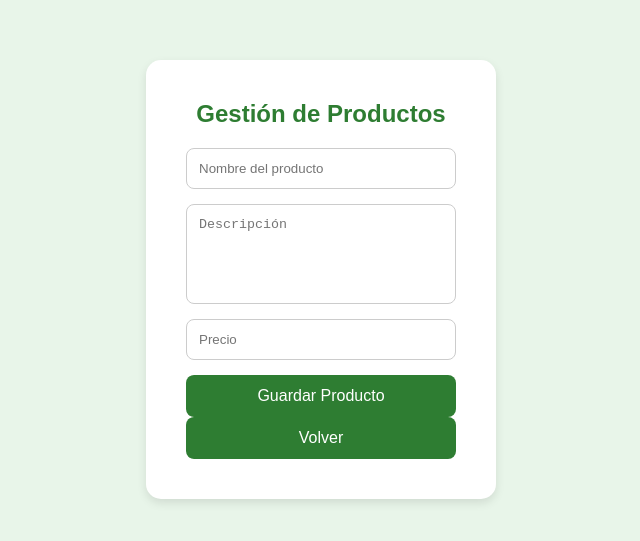
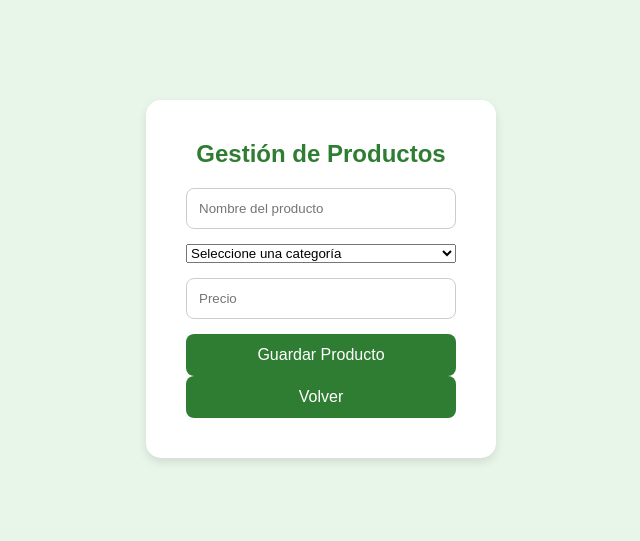
Before and after one commit to DaxterMcPain/proyecto, a React (Vite) app in the folder projectoweb/: page /products in a window 1280 px wide. Shown: the part 121-662 px from the top of the page, without its empty margins (319-959 px from the left). Built offline with nearby package versions, Linux system fonts and the light colour scheme.

Commit message:
Actualizando Gestion de productos

```diff
--- a/projectoweb/src/pages/Catalog.jsx
+++ b/projectoweb/src/pages/Catalog.jsx
@@ -3,7 +3,7 @@ import { useState } from "react";
 
 function Catalog() {
 
-    const productsData = [
+    const defaultProducts = [
         {
             id: 1,
             name: "Bolsa ecológica",
@@ -15,13 +15,21 @@ function Catalog() {
             name: "Botella reutilizable",
             category: "Hogar",
             price: 25
-        },
-        {
-            id: 3,
-            name: "Cepillo de bambú",
-            category: "Higiene",
-            price: 12
         }
+    ];
+
+    const savedProducts =
+        JSON.parse(localStorage.getItem("products")) || [];
+
+    const productsData = [
+        ...defaultProducts,
+        ...savedProducts
+    ];
+
+    const categories = [
+        ...new Set(
+            productsData.map(product => product.category)
+        )
     ];
 
     const [search, setSearch] = useState("");
@@ -84,10 +92,22 @@ function Catalog() {
                     value={category}
                     onChange={(e) => setCategory(e.target.value)}
                 >
-                    <option value="">Todas las categorías</option>
-                    <option value="Accesorios">Accesorios</option>
-                    <option value="Hogar">Hogar</option>
-                    <option value="Higiene">Higiene</option>
+                    <option value="">
+                        Todas las categorías
+                    </option>
+
+                    <option value="Accesorios">
+                        Accesorios
+                    </option>
+
+                    <option value="Hogar">
+                        Hogar
+                    </option>
+
+                    <option value="Higiene">
+                        Higiene
+                    </option>
+
                 </select>
 
                 <input
@@ -100,17 +120,11 @@ function Catalog() {
             </div>
 
             <div className="products-grid">
-
                 {filteredProducts.map((product) => (
-
                     <div className="product-card" key={product.id}>
-
                         <h3>{product.name}</h3>
-
                         <p>Categoría: {product.category}</p>
-
                         <p>S/ {product.price}</p>
-
                         <button onClick={() => addToCart(product)}>
                             Agregar
                         </button>
--- a/projectoweb/src/pages/ProductForm.jsx
+++ b/projectoweb/src/pages/ProductForm.jsx
@@ -4,22 +4,37 @@ import { Link } from "react-router-dom";
 function ProductForm() {
 
     const [name, setName] = useState("");
-    const [description, setDescription] = useState("");
+    const [category, setCategory] = useState("");
     const [price, setPrice] = useState("");
 
     const handleSubmit = (e) => {
         e.preventDefault();
 
-        const product = {
+        const newProduct = {
+            id: Date.now(),
             name,
-            description,
-            price
+            category,
+            price: Number(price)
         };
 
-        console.log(product);
+        const savedProducts =
+            JSON.parse(localStorage.getItem("products")) || [];
+
+        savedProducts.push(newProduct);
+
+        localStorage.setItem(
+            "products",
+            JSON.stringify(savedProducts)
+        );
 
         alert("Producto guardado");
+
+        setName("");
+        setCategory("");
+        setPrice("");
     };
+
+
 
     return (
         <div className="home">
@@ -36,11 +51,27 @@ function ProductForm() {
                         onChange={(e) => setName(e.target.value)}
                     />
 
-                    <textarea
-                        placeholder="Descripción"
-                        value={description}
-                        onChange={(e) => setDescription(e.target.value)}
-                    />
+                    <select
+                        value={category}
+                        onChange={(e) => setCategory(e.target.value)}
+                    >
+                        <option value="">
+                            Seleccione una categoría
+                        </option>
+
+                        <option value="Accesorios">
+                            Accesorios
+                        </option>
+
+                        <option value="Hogar">
+                            Hogar
+                        </option>
+
+                        <option value="Higiene">
+                            Higiene
+                        </option>
+
+                    </select>
 
                     <input
                         type="number"
```
